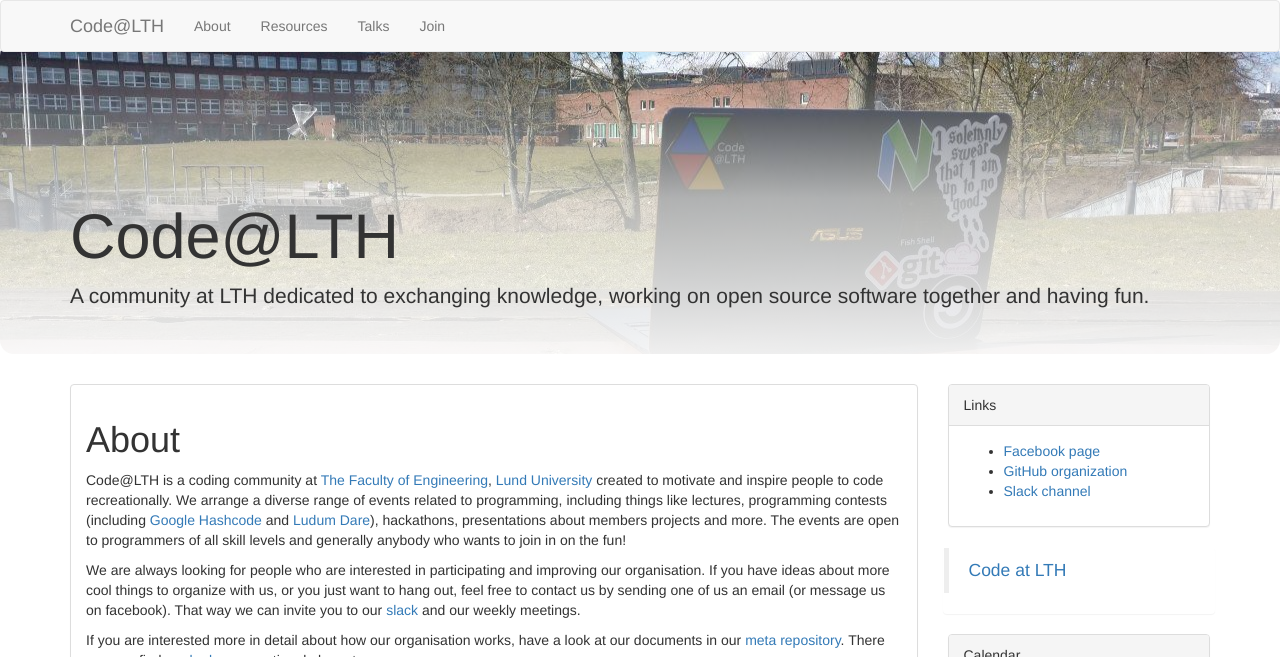
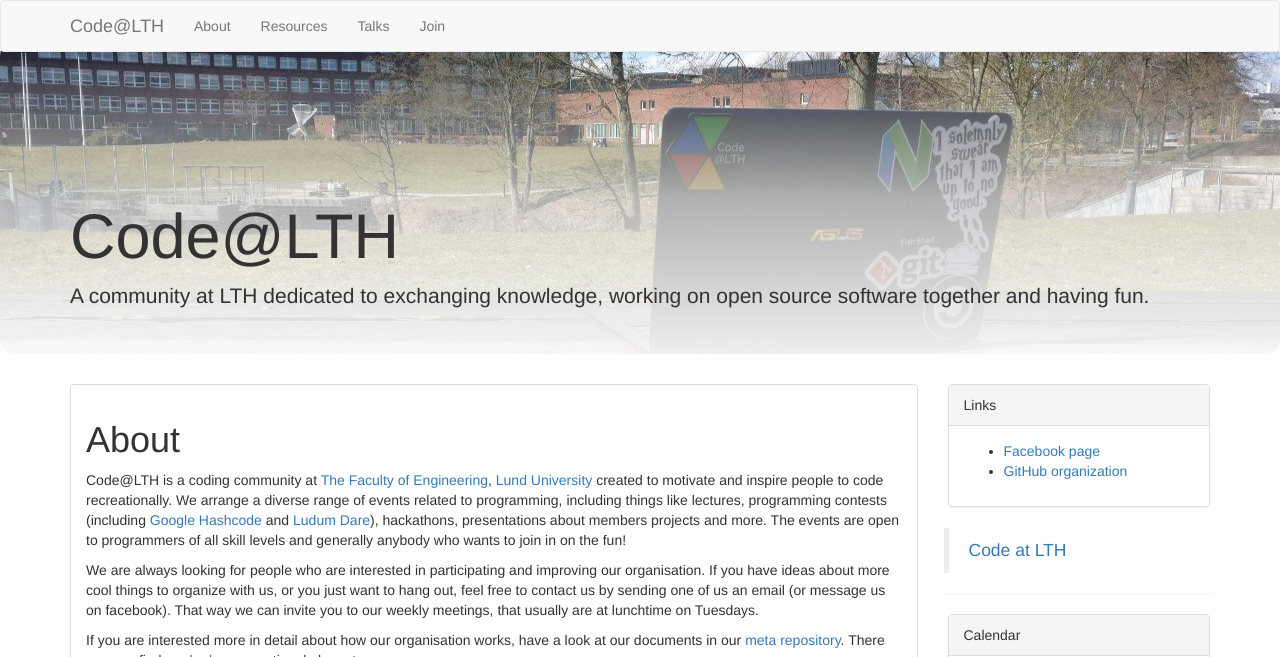
Before and after one commit to Code-at-LTH/code-at-lth.github.io, a Jekyll site: the page built from about/index.html, in a window 1280 px wide and 1400 px high. Shown: the top 657 px of the window. Built offline with Jekyll 4.4.1, drawn with Linux system fonts in a browser that asks for light colours; nearby versions of some CDN libraries; some of the changed text lies outside the part shown; grey boxes are pictures that could not be loaded.

Commit message:
remove links to slack and newsletter since they are dead.

```diff
--- a/_includes/sidebar.html
+++ b/_includes/sidebar.html
@@ -12,11 +12,6 @@
             <li>
                 <a href="https://github.com/Code-at-LTH">
                     GitHub organization
-                </a>
-            </li>
-            <li>
-                <a href="https://codeatlth.slack.com">
-                    Slack channel
                 </a>
             </li>
         </ul>
@@ -52,27 +47,3 @@
                 style="border-width:0" width="100%" height="400" frameborder="0" scrolling="no"></iframe>
     </div>
 </div>
-
-<div class="panel panel-default">
-    <div class="panel-heading">
-        Subscribe to the newsletter!
-    </div>
-    <div class="panel-body">
-        <!-- Begin MailChimp Signup Form -->
-        <div id="mc_embed_signup">
-            <form action="//dsek.us9.list-manage.com/subscribe/post?u=9101c06fdfddc1d11db5641bf&amp;id=b80f0c1989" method="post" id="mc-embedded-subscribe-form" name="mc-embedded-subscribe-form" class="validate" target="_blank" novalidate>
-                <div id="mc_embed_signup_scroll">
-                    <input type="email" value="" name="EMAIL" class="email form-control" id="mce-EMAIL" placeholder="Enter your email here" required>
-                    <!-- real people should not fill this in and expect good things - do not remove this or risk form bot signups-->
-                    <div style="position: absolute; left: -5000px;">
-                        <input type="text" name="b_9101c06fdfddc1d11db5641bf_b80f0c1989" tabindex="-1" value="">
-                    </div>
-                    <div class="center-block" style="margin-top: 10px;">
-                        <input class="btn btn-success btn-block" type="submit" value="Subscribe" name="subscribe" id="mc-embedded-subscribe">
-                    </div>
-                </div>
-            </form>
-        </div>
-        <!--End mc_embed_signup-->
-    </div>
-</div>
--- a/about/index.html
+++ b/about/index.html
@@ -11,7 +11,7 @@
 <p>
     We are always looking for people who are interested in participating and improving our organisation.
     If you have ideas about more cool things to organize with us, or you just want to hang out, feel free to
-    contact us by sending one of us an email (or message us on facebook). That way we can invite you to our <a href="https://codeatlth.slack.com">slack</a> and our weekly meetings.
+    contact us by sending one of us an email (or message us on facebook). That way we can invite you to our weekly meetings, that usually are at lunchtime on Tuesdays.
 </p>
 <p>
     If you are interested more in detail about how our organisation works, have a look at our documents in our <a href="https://github.com/Code-at-LTH/meta">meta repository</a>.
@@ -22,7 +22,7 @@
 <div class="row">
     {% for member in site.data.members %} {% if member.current == true %}
 
-    <div class="col-xs-5 col-sm-5 col-md-4 col-lg-3">
+    <div class="col-xs-6 col-sm-4 col-md-4 col-lg-3">
         <div class="thumbnail">
             {% if member.img %}
             <img class="contact-image" src="{{ member.img }}" alt="{{ member.name }}">
@@ -46,9 +46,9 @@
     {% assign mod2 = forloop.index | modulo:2 %}
     {% if mod2 == 0 %}
     <div class="clearfix visible-xs-block"></div>
-    <div class="clearfix visible-sm-block"></div>
     {% endif %}
     {% if mod3 == 0 %}
+    <div class="clearfix visible-sm-block"></div>
     <div class="clearfix visible-md-block"></div>
     {% endif %}
     {% if mod4 == 0 %}
@@ -61,7 +61,7 @@
 <div class="row">
     {% assign index = 1 %}
     {% for member in site.data.members %} {% if member.current != true %}
-    <div class="col-xs-5 col-sm-5 col-md-4 col-lg-3">
+    <div class="col-xs-6 col-sm-4 col-md-4 col-lg-3">
         <div class="thumbnail">
             <div class="caption">
                 <h4>{{ member.name }}</h4>
@@ -75,9 +75,9 @@
     {% assign mod2 = index | modulo:2 %}
     {% if mod2 == 0 %}
     <div class="clearfix visible-xs-block"></div>
-    <div class="clearfix visible-sm-block"></div>
     {% endif %}
     {% if mod3 == 0 %}
+    <div class="clearfix visible-sm-block"></div>
     <div class="clearfix visible-md-block"></div>
     {% endif %}
     {% if mod4 == 0 %}
```
